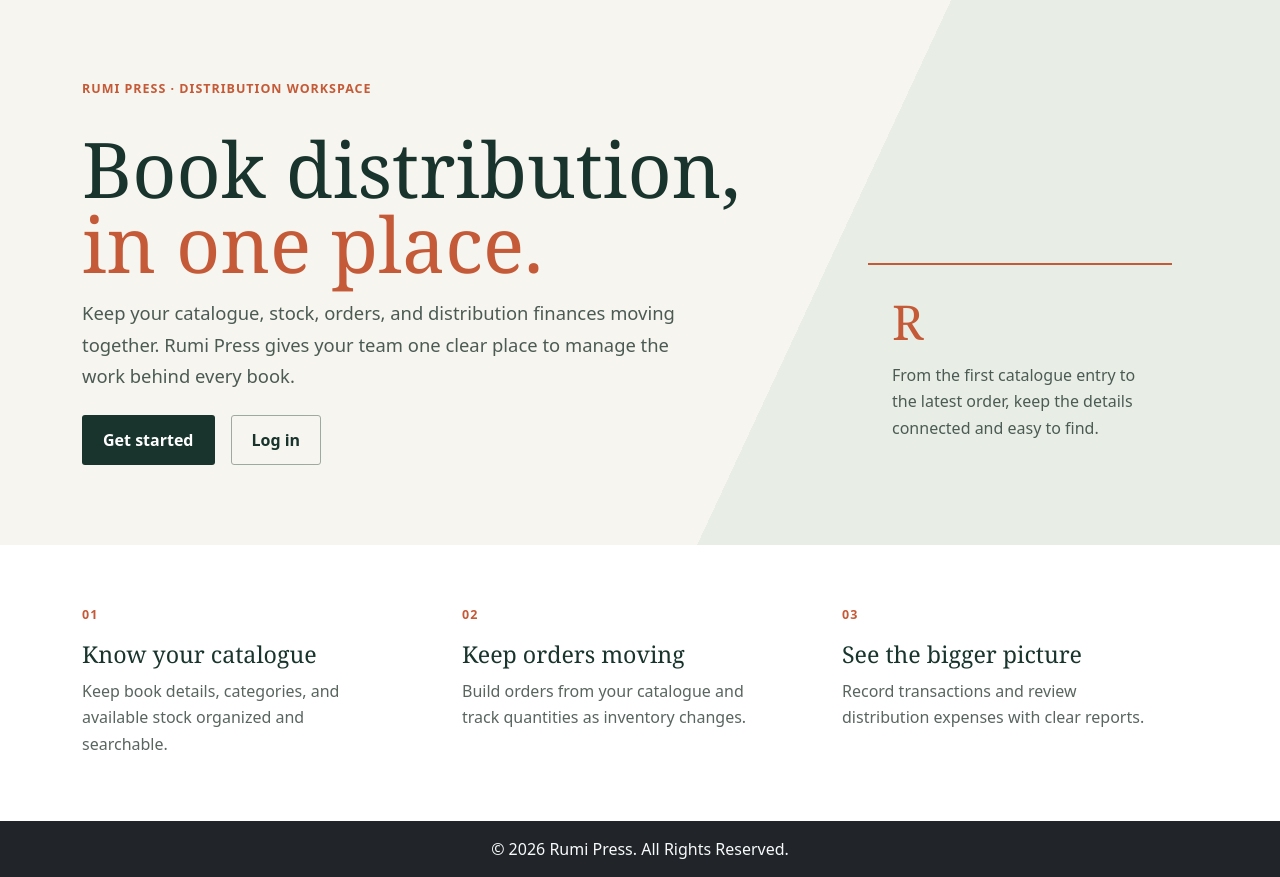
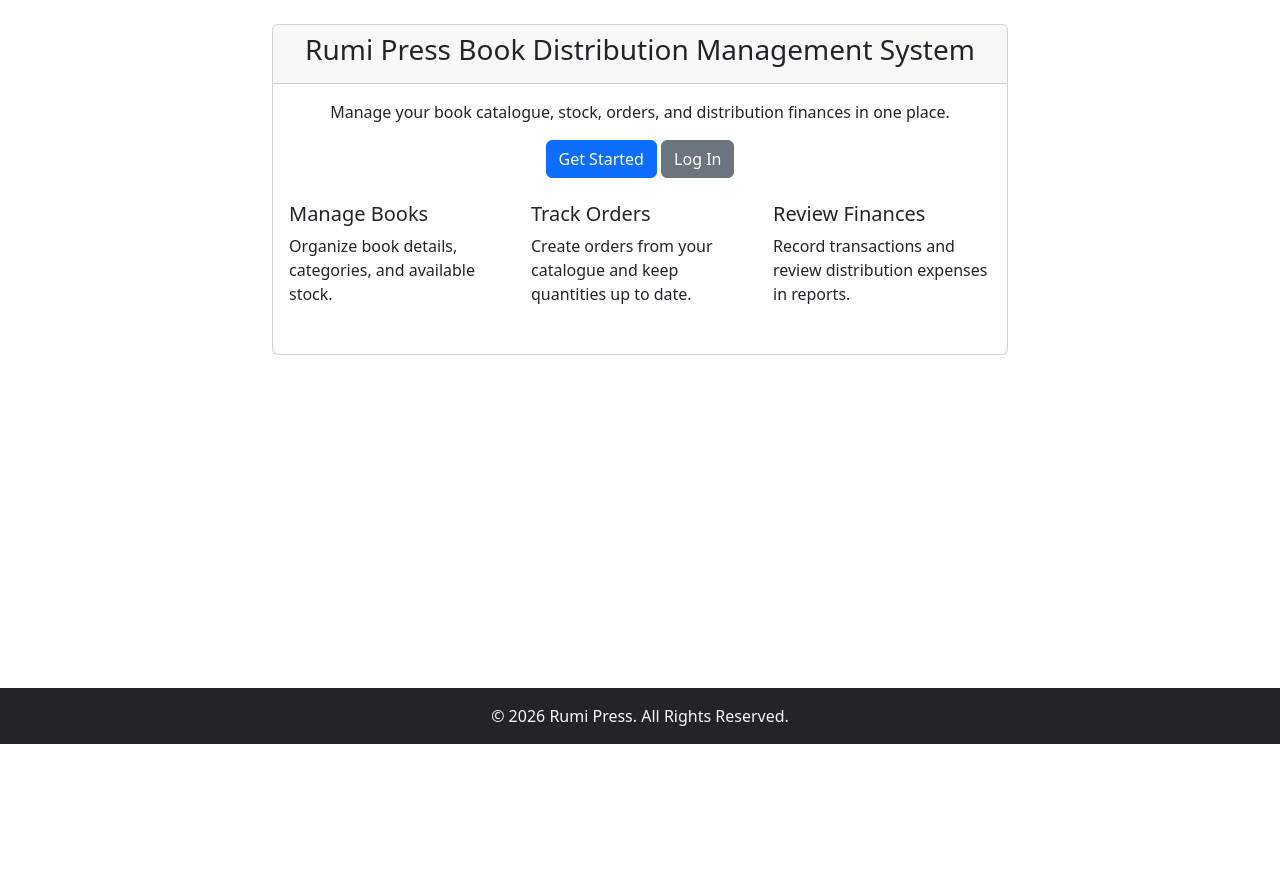
Before and after one commit to hoanggddo/rumi_press, a Django app: page / in a window 1280 px wide. Shown: the part 56-933 px from the top of the page. After the commit the page ends 800 px from the top, so only its background shows below. Run offline with Django 5.2, Linux system fonts and the light colour scheme.

Commit message:
edit style of home page

```diff
--- a/tracker/templates/tracker/intro.html
+++ b/tracker/templates/tracker/intro.html
@@ -1,99 +1,39 @@
 {% extends 'tracker/layout.html' %}
 {% block content %}
-<main class="intro-page">
-  <section class="intro-hero">
-    <div class="container py-5 py-lg-6">
-      <p class="intro-kicker">RUMI PRESS · DISTRIBUTION WORKSPACE</p>
-      <div class="row align-items-end g-4">
-        <div class="col-lg-8">
-          <h1>Book distribution,<br><span>in one place.</span></h1>
-          <p class="intro-lede">Keep your catalogue, stock, orders, and distribution finances moving together. Rumi Press gives your team one clear place to manage the work behind every book.</p>
-          <div class="d-flex flex-wrap gap-3 mt-4">
-            <a class="btn intro-primary" href="{% url 'account_signup' %}">Get started</a>
-            <a class="btn intro-secondary" href="{% url 'account_login' %}">Log in</a>
-          </div>
+<section class="mt-4">
+    <div class="container">
+        <div class="row justify-content-center">
+            <div class="col-md-8">
+                <div class="card">
+                    <div class="card-header text-center">
+                        <h3>Rumi Press Book Distribution Management System</h3>
+                    </div>
+                    <div class="card-body">
+                        <p class="card-text text-center">Manage your book catalogue, stock, orders, and distribution finances in one place.</p>
+
+                        <div class="text-center mb-4">
+                            <a href="{% url 'account_signup' %}" class="btn btn-primary">Get Started</a>
+                            <a href="{% url 'account_login' %}" class="btn btn-secondary">Log In</a>
+                        </div>
+
+                        <div class="row">
+                            <div class="col-md-4 mb-3">
+                                <h5>Manage Books</h5>
+                                <p>Organize book details, categories, and available stock.</p>
+                            </div>
+                            <div class="col-md-4 mb-3">
+                                <h5>Track Orders</h5>
+                                <p>Create orders from your catalogue and keep quantities up to date.</p>
+                            </div>
+                            <div class="col-md-4 mb-3">
+                                <h5>Review Finances</h5>
+                                <p>Record transactions and review distribution expenses in reports.</p>
+                            </div>
+                        </div>
+                    </div>
+                </div>
+            </div>
         </div>
-        <div class="col-lg-4">
-          <div class="intro-note">
-            <span class="intro-note-mark" aria-hidden="true">R</span>
-            <p>From the first catalogue entry to the latest order, keep the details connected and easy to find.</p>
-          </div>
-        </div>
-      </div>
     </div>
-  </section>
-
-  <section class="intro-features">
-    <div class="container py-5">
-      <div class="row g-4">
-        <div class="col-md-4">
-          <article class="feature-item">
-            <span class="feature-number">01</span>
-            <h2>Know your catalogue</h2>
-            <p>Keep book details, categories, and available stock organized and searchable.</p>
-          </article>
-        </div>
-        <div class="col-md-4">
-          <article class="feature-item">
-            <span class="feature-number">02</span>
-            <h2>Keep orders moving</h2>
-            <p>Build orders from your catalogue and track quantities as inventory changes.</p>
-          </article>
-        </div>
-        <div class="col-md-4">
-          <article class="feature-item">
-            <span class="feature-number">03</span>
-            <h2>See the bigger picture</h2>
-            <p>Record transactions and review distribution expenses with clear reports.</p>
-          </article>
-        </div>
-      </div>
-    </div>
-  </section>
-</main>
-<style>
-  .intro-page {
-    --intro-ink: #18342d;
-    --intro-paper: #f7f5ef;
-    --intro-accent: #c45a37;
-    color: var(--intro-ink);
-    background: var(--intro-paper);
-  }
-  .intro-hero {
-    background: linear-gradient(115deg, #f7f5ef 0%, #f7f5ef 62%, #e8eee6 62%, #e8eee6 100%);
-  }
-  .intro-hero .container { padding-top: 5rem !important; padding-bottom: 5rem !important; }
-  .intro-kicker, .feature-number {
-    color: var(--intro-accent);
-    font-size: .78rem;
-    font-weight: 700;
-    letter-spacing: .08em;
-  }
-  .intro-hero h1 {
-    margin: 1rem 0;
-    font-family: Georgia, 'Times New Roman', serif;
-    font-size: clamp(2.8rem, 6vw, 5.4rem);
-    font-weight: 500;
-    line-height: .98;
-  }
-  .intro-hero h1 span { color: var(--intro-accent); }
-  .intro-lede { max-width: 39rem; color: #4b5b54; font-size: 1.15rem; line-height: 1.7; }
-  .intro-primary, .intro-secondary { border-radius: 3px; padding: .75rem 1.25rem; font-weight: 600; }
-  .intro-primary { color: white; background: var(--intro-ink); }
-  .intro-primary:hover { color: white; background: #294d42; }
-  .intro-secondary { color: var(--intro-ink); border: 1px solid #9daaa2; }
-  .intro-secondary:hover { color: var(--intro-ink); background: #e8eee6; }
-  .intro-note { max-width: 19rem; margin: 2rem auto 0; padding: 1.5rem; border-top: 2px solid var(--intro-accent); }
-  .intro-note-mark { display: block; color: var(--intro-accent); font: 3rem Georgia, 'Times New Roman', serif; }
-  .intro-note p { margin: .5rem 0 0; color: #4b5b54; line-height: 1.65; }
-  .intro-features { background: #fff; }
-  .feature-item { height: 100%; padding: .5rem 1rem 1rem 0; }
-  .feature-item h2 { margin: .8rem 0 .5rem; font: 1.45rem Georgia, 'Times New Roman', serif; }
-  .feature-item p { max-width: 19rem; margin: 0; color: #59655f; line-height: 1.65; }
-  @media (max-width: 767.98px) {
-    .intro-hero { background: #f7f5ef; }
-    .intro-hero .container { padding-top: 3.5rem !important; padding-bottom: 3.5rem !important; }
-    .intro-note { margin: 1rem 0 0; }
-  }
-</style>
+</section>
 {% endblock %}
--- a/tracker/tests.py
+++ b/tracker/tests.py
@@ -184,7 +184,7 @@ class ViewTests(TestCase):
 
         self.assertEqual(response.status_code, 200)
         self.assertTemplateUsed(response, "tracker/intro.html")
-        self.assertContains(response, "Book distribution,")
+        self.assertContains(response, "Manage your book catalogue")
         self.assertContains(response, reverse("account_login"))
 
     def test_homepage_keeps_order_form_for_authenticated_visitors(self):
```
